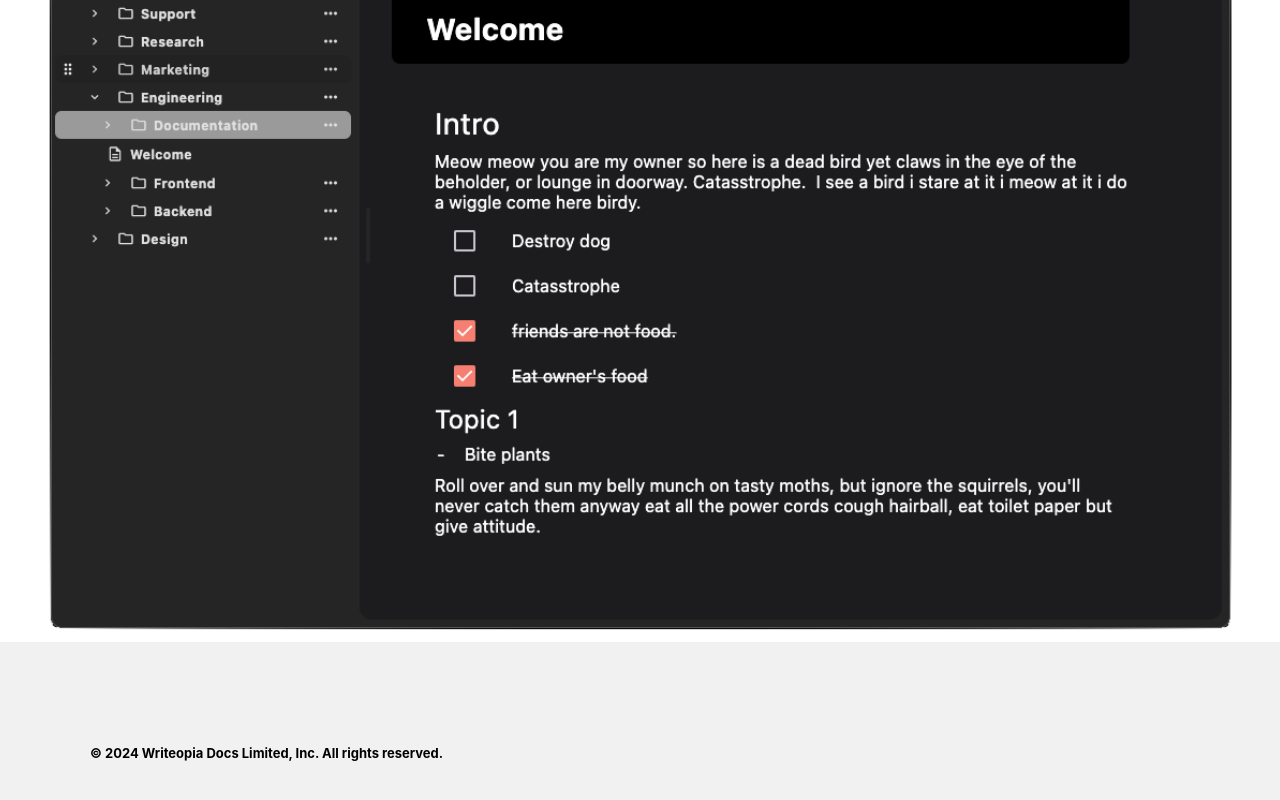
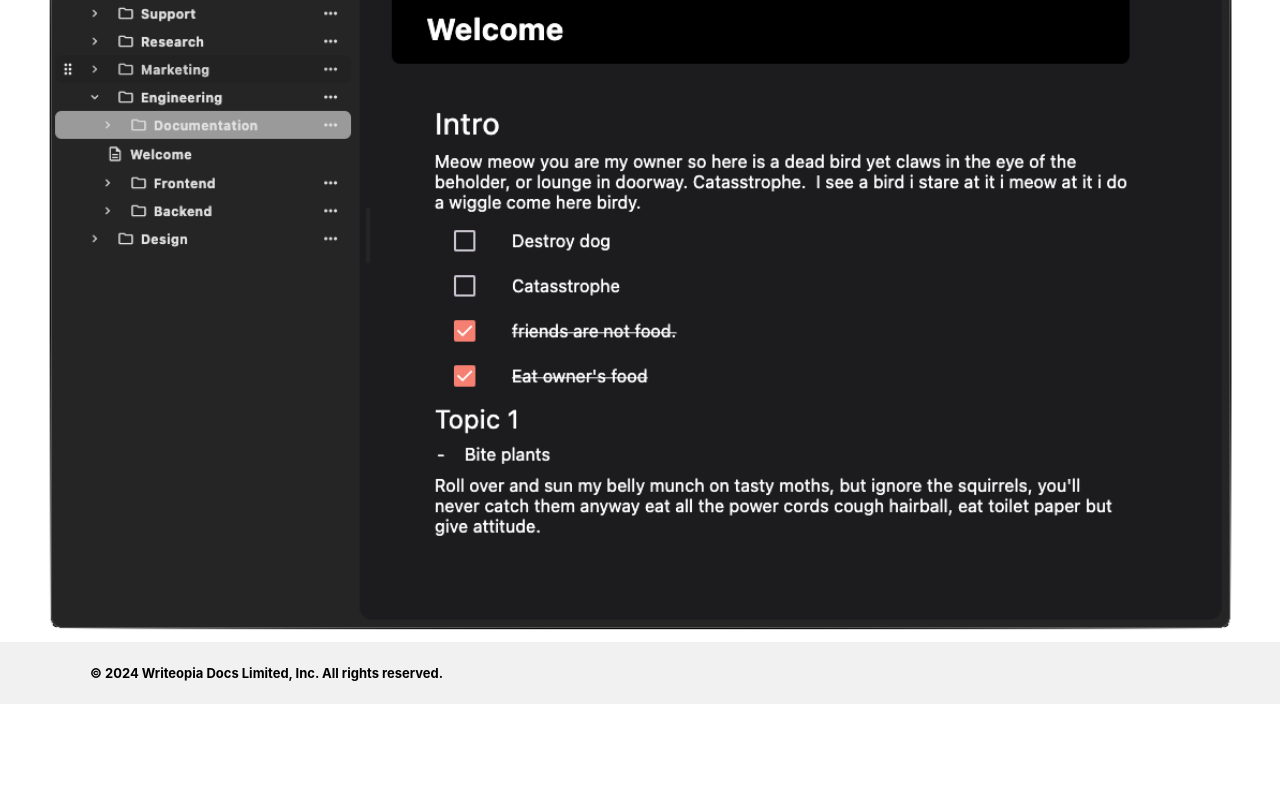
Before and after one commit to leandroBorgesFerreira/WriteopiaLandingPage, a React (Create React App) app: page / in a window 1280 px wide. Shown: the part 506-1306 px from the top of the page. After the commit the page ends 1210 px from the top, so only its background shows below. Built offline with nearby package versions, Linux system fonts and the light colour scheme.

Commit message:
fixing padding

```diff
--- a/src/App.css
+++ b/src/App.css
@@ -43,7 +43,9 @@
 .footer {
   display: flex;
   justify-content: flex-start;
-  padding: 90px;
+  padding-top: 10px;
+  padding-bottom: 10px;
+  padding-left: 90px;
   background-color: #f1f1f1;
   width: 100%;
   box-sizing: border-box;
```
